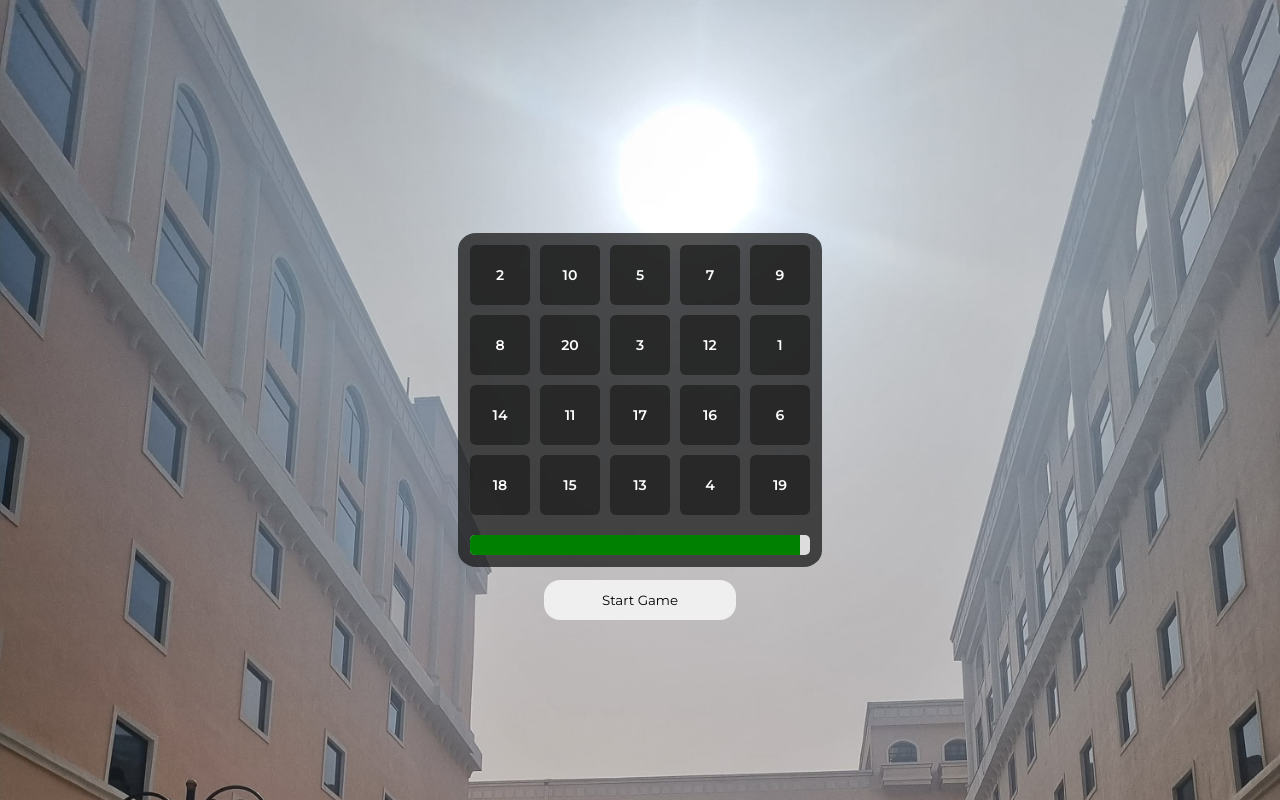
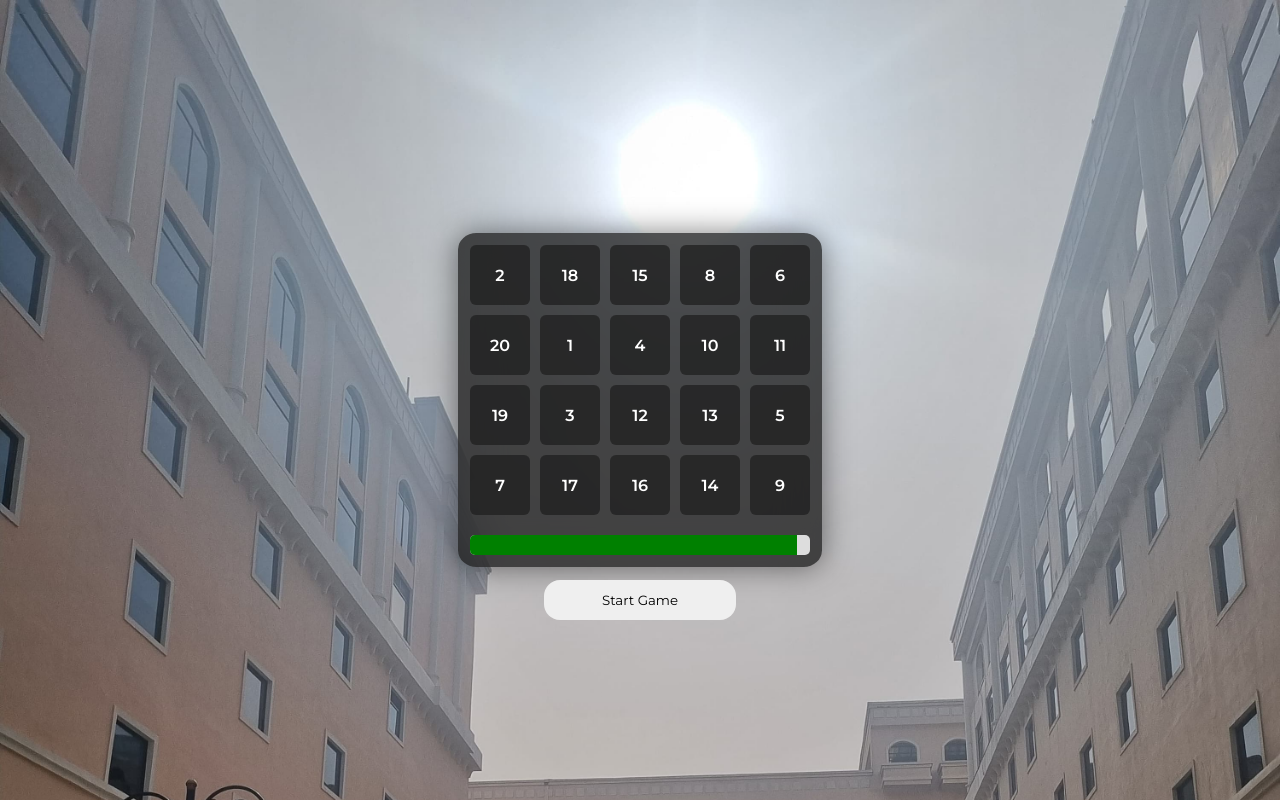
Before and after one commit to Kaustubh0912/GridGame, a plain HTML site: page index.html in a window 1280 px wide. Both pictures are taken after a click on the button "Start Game". Drawn offline with Linux system fonts and the light colour scheme.

Commit message:
same minor adjustments

```diff
--- a/script.js
+++ b/script.js
@@ -6,7 +6,7 @@ document.addEventListener("DOMContentLoaded", () => {
     let numbers = Array.from({ length: gridSize }, (_, i) => i + 1);
     let currentNumber = 1;
     let timeleft = 60;
-    let shuffleFactor =10; // Define the time factor here (default is 1)
+    let shuffleFactor = 2; // Define the time factor here (default is 2)
     let timer;
     let frozenNumbers = new Map(); // Use a Map to keep track of frozen numbers and their positions
 
@@ -80,7 +80,7 @@ document.addEventListener("DOMContentLoaded", () => {
             updateProgressBar();
             if (timeleft <= 0) {
                 clearInterval(timer);
-                alert("TIME's UP! YOU LOSE");
+                alert("TIME'S UP! YOU LOSE");
             } else {
                 createGrid();
             }
@@ -88,7 +88,7 @@ document.addEventListener("DOMContentLoaded", () => {
     }
 
     startBtn.addEventListener('click', () => {
-        timeleft = 60;
+        clearInterval(timer); // Clear any existing timer
         startGame();
     });
 });
--- a/style.css
+++ b/style.css
@@ -23,6 +23,9 @@ body{
     padding: 10px;
     border: 2px solid transparent;
     border-radius: 5%;
+    backdrop-filter: blur(20px);
+    box-shadow: 0 0 30px rgba(0, 0, 0, 0.5);
+
 }
 
 .grid{
@@ -40,7 +43,7 @@ body{
     background-color: rgba(31, 31, 31,.75);
     border: 2px solid transparent;
     border-radius: 10%;
-    font-size: 14px;
+    font-size: 16px;
     font-weight: 600;
     cursor: pointer;
     user-select: none;
```
